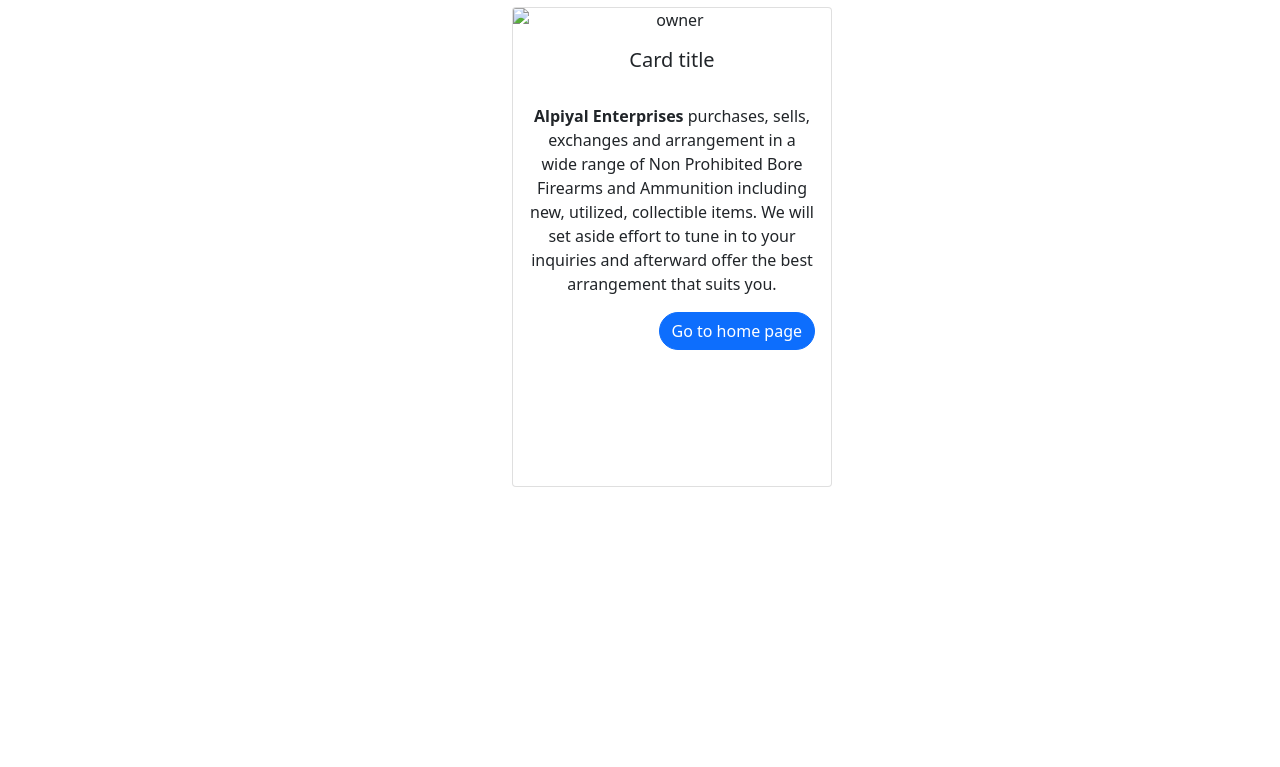
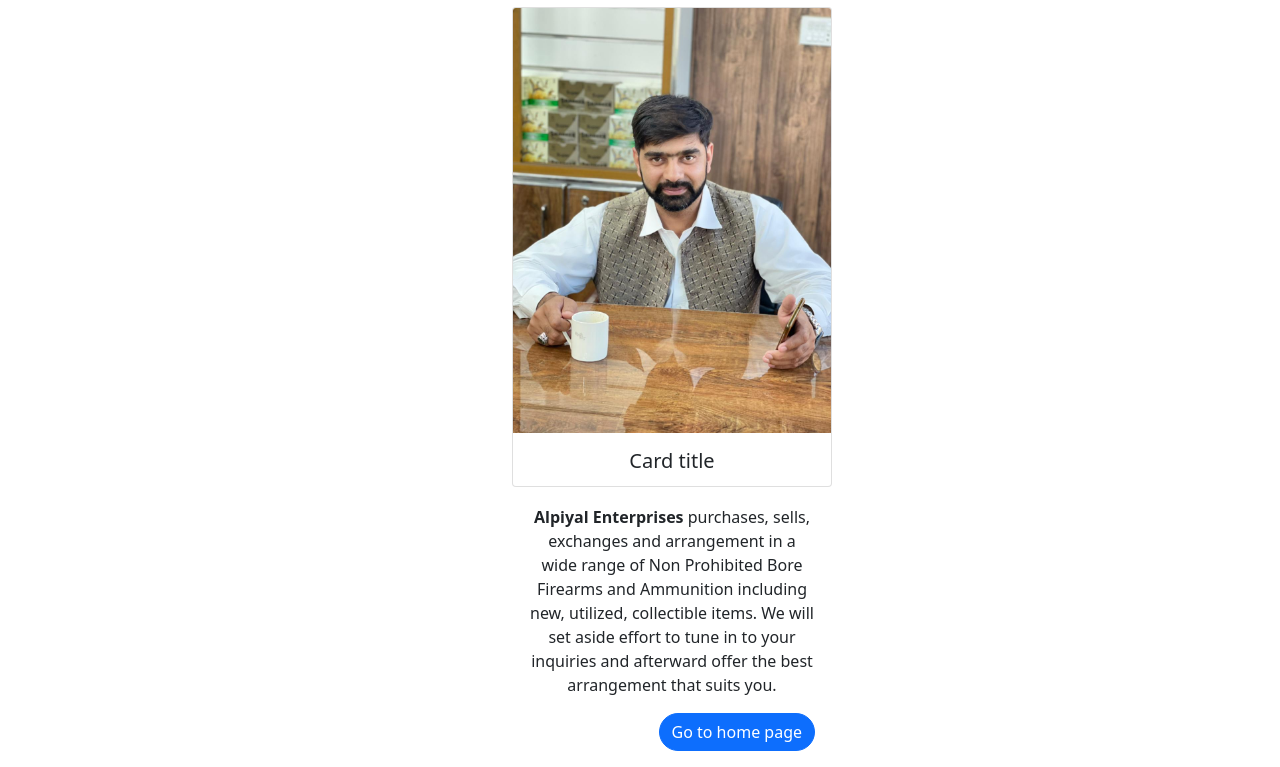
Before and after one commit to khurrambukhari/Alpiyal-Enterprises, a plain HTML site: page about.html in a window 1280 px wide. Shown: the part 101-868 px from the top of the page. Before the commit the page ends 800 px from the top, so only its background shows below. Drawn offline with nearby package versions, Linux system fonts and the light colour scheme.

Commit message:
commit in about page

```diff
--- a/about.html
+++ b/about.html
@@ -57,7 +57,7 @@
 
 <div style="margin-left:500px; margin-top:10px" class="container">
 <div class="card" style="width: 20rem; height: 30rem;">
-  <img src="images/IMG-20211123-WA0028.jpg" class="card-img-top" alt="owner">
+  <img src="IMG-20211123-WA0028.jpg" class="card-img-top" alt="owner">
   <div class="card-body">
     <h5 class="card-title">Card title</h5>
     <p class="card-text"><br><strong>Alpiyal Enterprises</strong>  purchases, sells, exchanges and arrangement in a wide
```
